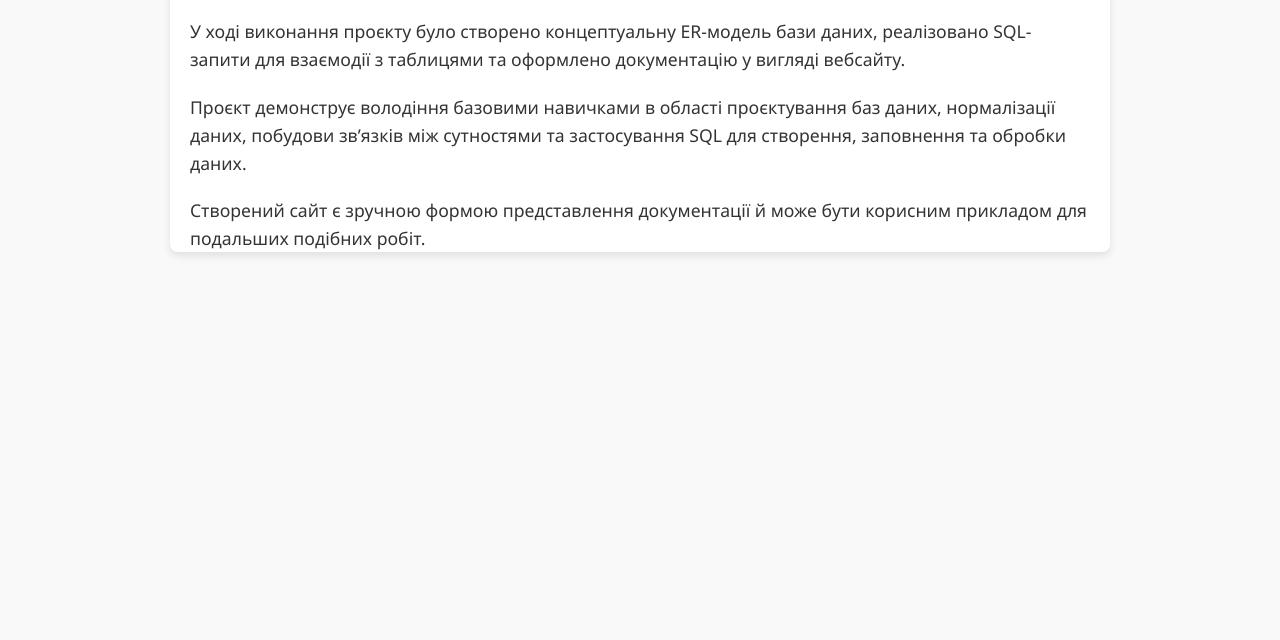
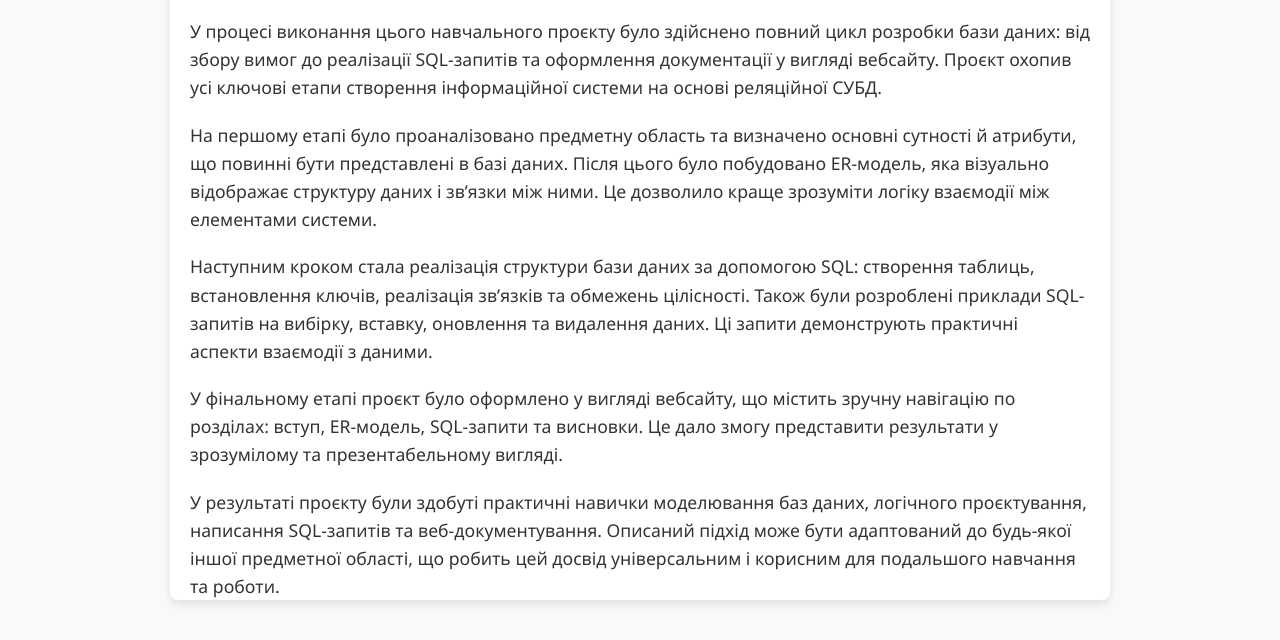
Before and after one commit to oangelinochka/db_angelina_io_z31, a website: page docs/conclusion.html in a window 1280 px wide. Shown: the part 223-863 px from the top of the page. Before the commit the page ends 800 px from the top, so only its background shows below. Drawn offline with Linux system fonts and the light colour scheme.

Commit message:
Update conclusion.html

```diff
--- a/docs/conclusion.html
+++ b/docs/conclusion.html
@@ -21,13 +21,23 @@
   <main>
    <h2>Висновки</h2>
 <p>
-      У ході виконання проєкту було створено концептуальну ER-модель бази даних, реалізовано SQL-запити для взаємодії з таблицями та оформлено документацію у вигляді вебсайту.
+  У процесі виконання цього навчального проєкту було здійснено повний цикл розробки бази даних: від збору вимог до реалізації SQL-запитів та оформлення документації у вигляді вебсайту. Проєкт охопив усі ключові етапи створення інформаційної системи на основі реляційної СУБД.
 </p>
+
 <p>
-      Проєкт демонструє володіння базовими навичками в області проєктування баз даних, нормалізації даних, побудови зв’язків між сутностями та застосування SQL для створення, заповнення та обробки даних.
+  На першому етапі було проаналізовано предметну область та визначено основні сутності й атрибути, що повинні бути представлені в базі даних. Після цього було побудовано ER-модель, яка візуально відображає структуру даних і зв’язки між ними. Це дозволило краще зрозуміти логіку взаємодії між елементами системи.
 </p>
+
 <p>
-      Створений сайт є зручною формою представлення документації й може бути корисним прикладом для подальших подібних робіт.
+  Наступним кроком стала реалізація структури бази даних за допомогою SQL: створення таблиць, встановлення ключів, реалізація зв’язків та обмежень цілісності. Також були розроблені приклади SQL-запитів на вибірку, вставку, оновлення та видалення даних. Ці запити демонструють практичні аспекти взаємодії з даними.
+</p>
+
+<p>
+  У фінальному етапі проєкт було оформлено у вигляді вебсайту, що містить зручну навігацію по розділах: вступ, ER-модель, SQL-запити та висновки. Це дало змогу представити результати у зрозумілому та презентабельному вигляді.
+</p>
+
+<p>
+  У результаті проєкту були здобуті практичні навички моделювання баз даних, логічного проєктування, написання SQL-запитів та веб-документування. Описаний підхід може бути адаптований до будь-якої іншої предметної області, що робить цей досвід універсальним і корисним для подальшого навчання та роботи.
 </p>
   </main>
 </body>
```
Lines whose indentation alone changed are shown as unchanged.
